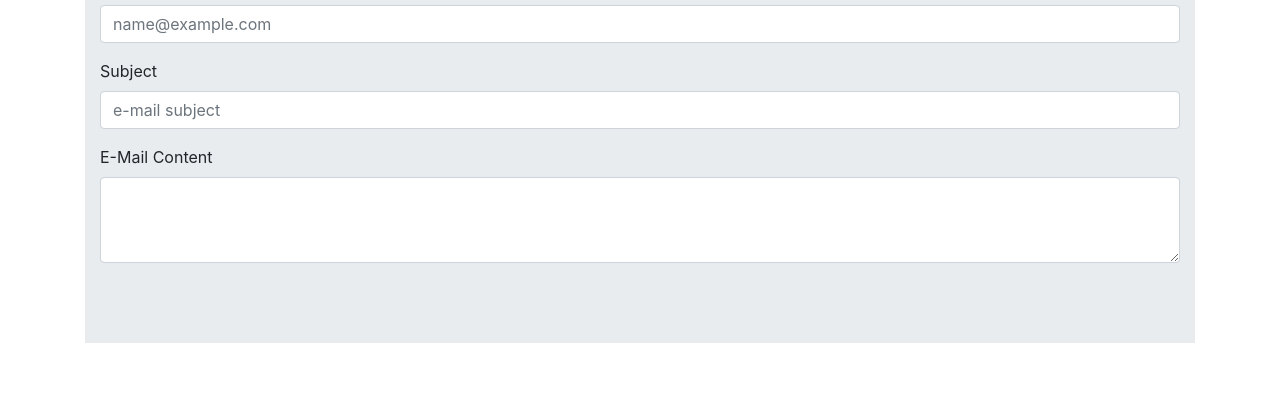
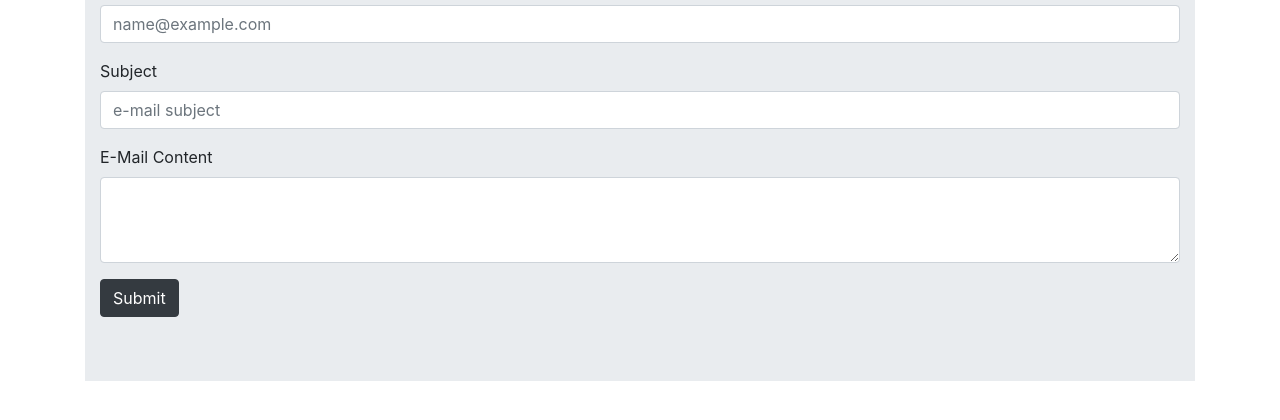
Before and after one commit to aroarian/Bootstrap-Portfolio, a plain HTML site: page contact.html in a window 1280 px wide. Shown: the part 182-602 px from the top of the page. Drawn offline with nearby package versions, Linux system fonts and the light colour scheme.

Commit message:
Adding button

```diff
--- a/contact.html
+++ b/contact.html
@@ -49,20 +49,21 @@
                                 <input type="email" class="form-control" id="exampleFormControlInput1" placeholder="name@example.com">
                             </div>
                             <div class="form-group">
-                                    <label for="exampleFormControlInput1">Subject</label>
-                                    <input type="email" class="form-control" id="exampleFormControlInput1" placeholder="e-mail subject">
-                                </div>
+                                <label for="exampleFormControlInput1">Subject</label>
+                                <input type="email" class="form-control" id="exampleFormControlInput1" placeholder="e-mail subject">
+                            </div>
                             <div class="form-group">
                                 <label for="exampleFormControlTextarea1">E-Mail Content</label>
                                 <textarea class="form-control" id="exampleFormControlTextarea1" rows="3"></textarea>
                             </div>
                         </form>
+                        <button type="button" class="btn btn-dark">Submit</button>
                     </div>
-
                 </div>
             </div>
         </div>
 
+    </div>
     </div>
 
     <!-- Optional JavaScript -->
```
